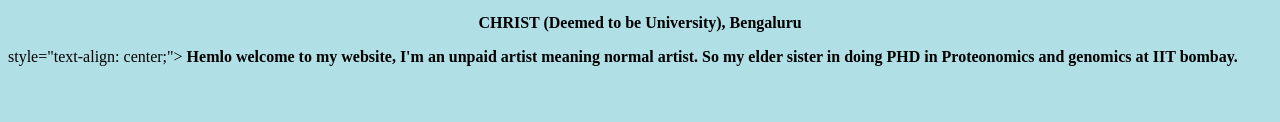
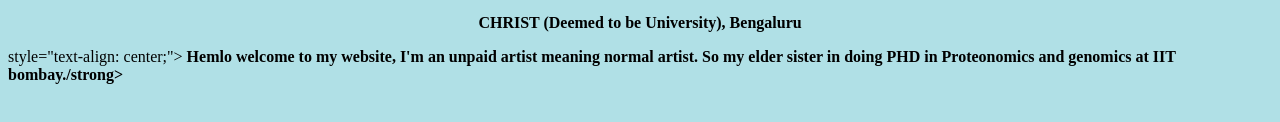
Before and after one commit to MrIce2704/web-ana, a plain HTML site: page index.html in a window 1280 px wide. Shown: the part 436-558 px from the top of the page. Drawn offline with Linux system fonts and the light colour scheme.

Commit message:
Update index.html

```diff
--- a/index.html
+++ b/index.html
@@ -44,6 +44,6 @@
 <p style="text-align: center;"><strong> Artist@christUni </strong></p>
 <p style="text-align: center;"><strong>Department of Theatre Studies </strong></p>
 <p style="text-align: center;"><strong>CHRIST (Deemed to be University), Bengaluru</strong></p>
-<p> style="text-align: center;"><strong> Hemlo welcome to my website, I'm an unpaid artist meaning normal artist. So my elder sister in doing PHD in Proteonomics and genomics at IIT bombay.</p>
+<p> style="text-align: center;"><strong> Hemlo welcome to my website, I'm an unpaid artist meaning normal artist. So my elder sister in doing PHD in Proteonomics and genomics at IIT bombay./strong></p>
 </body>
 </html>
```
